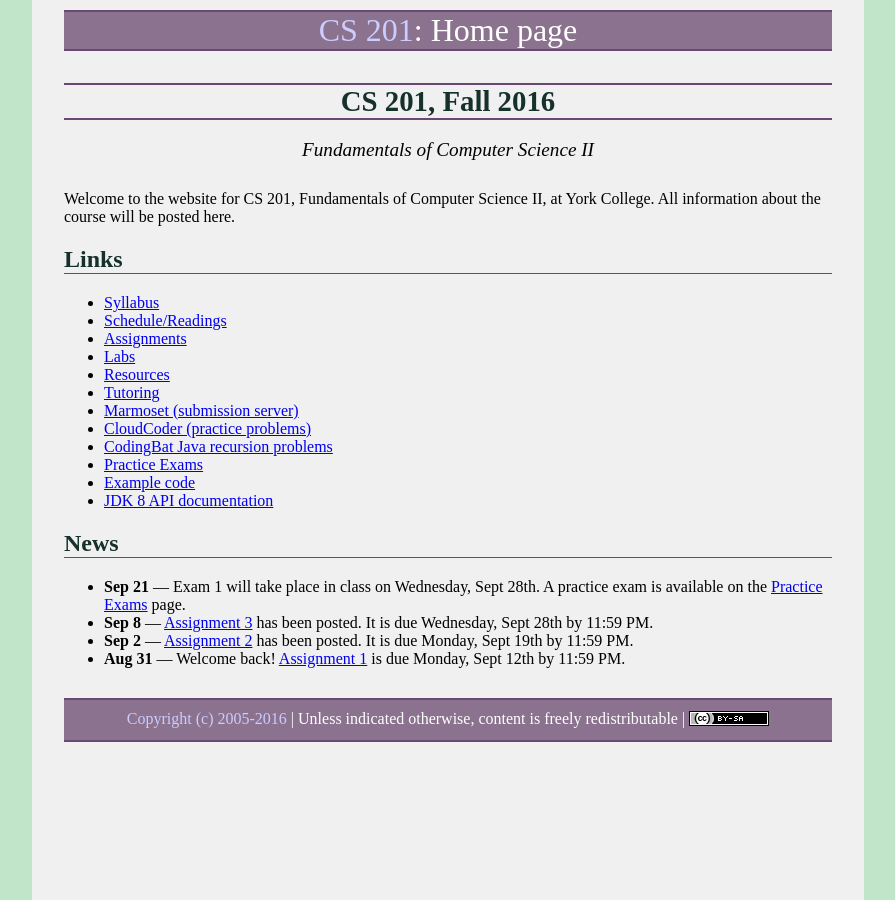
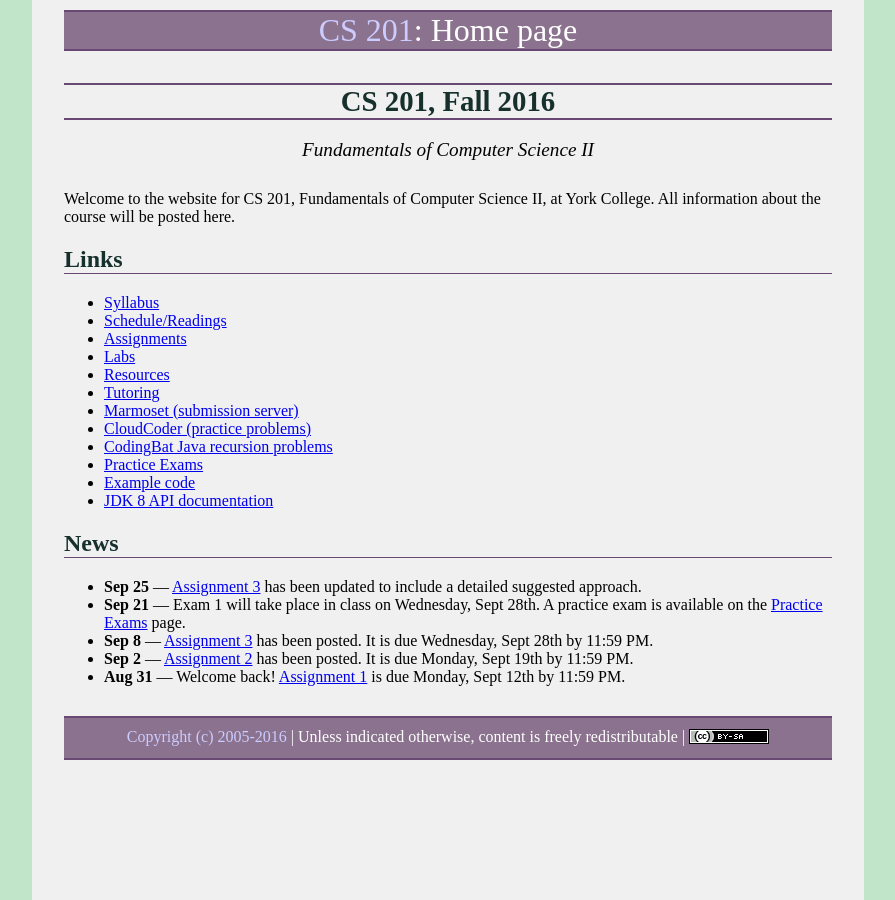
Before and after one commit to ycpcs/cs201-fall2016, a Jekyll site: the page built from index.md, in a window 1280 px wide. Shown: the whole page, without its empty margins (192-1087 px from the left). Built offline with Jekyll 4.4.1, drawn with Linux system fonts in a browser that asks for light colours; some web fonts are replaced.

```diff
--- a/index.md
+++ b/index.md
@@ -26,6 +26,7 @@
 
 ## News
 
+* **Sep 25** &mdash; [Assignment 3](assign/assign03.html) has been updated to include a detailed suggested approach.
 * **Sep 21** &mdash; Exam 1 will take place in class on Wednesday, Sept 28th.  A practice exam is available on the [Practice Exams](practice/index.html) page.
 * **Sep 8** &mdash; [Assignment 3](assign/assign03.html) has been posted.  It is due Wednesday, Sept 28th by 11:59 PM.
 * **Sep 2** &mdash; [Assignment 2](assign/assign02.html) has been posted. It is due Monday, Sept 19th by 11:59 PM.
```
Also changed, not shown: README.md.
